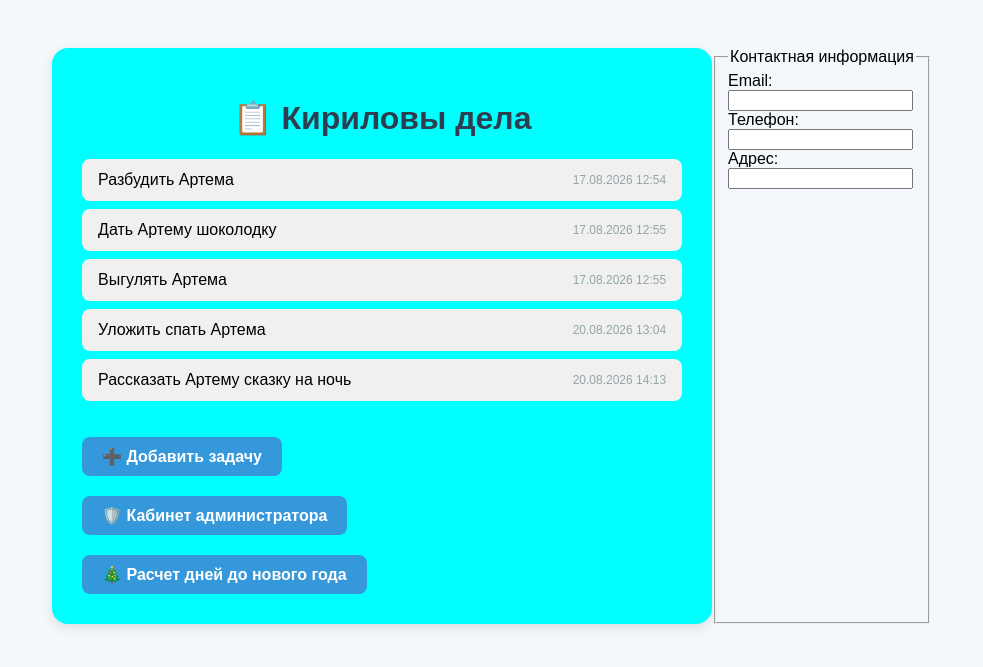
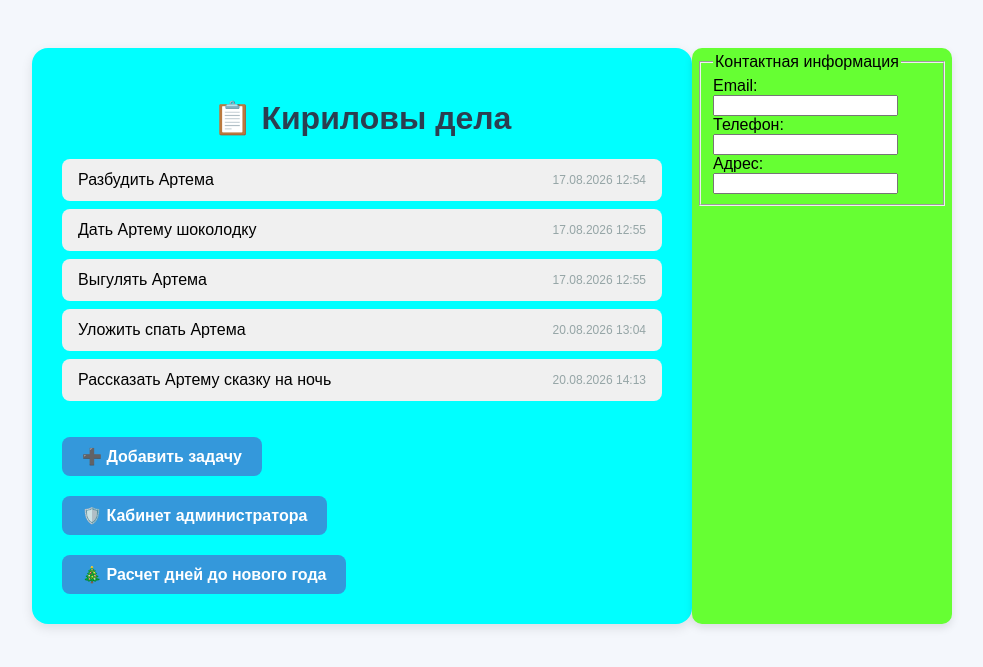
Before and after one commit to rn6lle-ctrl/MyServer, a Django app: page / in a window 1280 px wide. Shown: the top 667 px of the page, without its empty margins (148-1131 px from the left). Run offline with Django 5.2, Linux system fonts and the light colour scheme; data comes from the database, SQL or seed files in the repository.

Commit message:
"создал и изменил 2й контейнер"

```diff
--- a/static/main/css/style.css
+++ b/static/main/css/style.css
@@ -12,6 +12,13 @@ body {
     padding: 30px;
     border-radius: 16px;
     box-shadow: 0 4px 12px rgba(0,0,0,0.1);
+}
+.container1{
+    width: 250px;
+    background: #66FF33;
+    padding: 5px;
+    border-radius: 10px;
+    box-shadow: 0 4px 8px rgba(0,0,0,0.1);
 }
 h1 {
     color: #2c3e50;
--- a/templates/main/home.html
+++ b/templates/main/home.html
@@ -30,6 +30,7 @@
         <br />
         <a href="http://192.168.1.11:8000/info/" class="add-btn">🎄 Расчет дней до нового года</a>
     </div>
+    <div class="container1">
         <fieldset>
             <legend>Контактная информация</legend>
             <lebel>Email:<br />
@@ -40,5 +41,6 @@
                 <input type="text" name="adress" /> </lebel><br />
 
         </fieldset>
+    </div>
 </body>
 </html>
```
Lines whose indentation alone changed are shown as unchanged.
